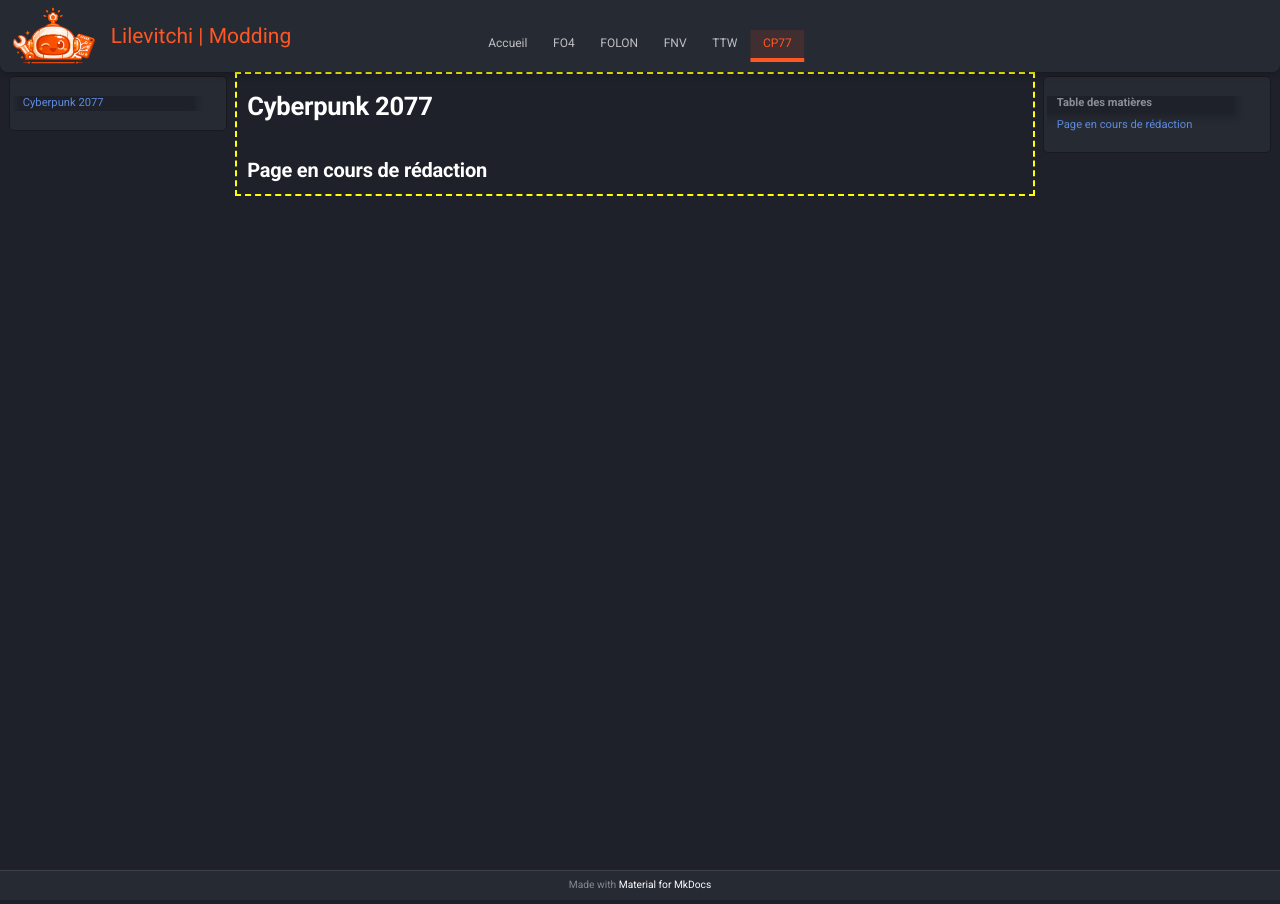
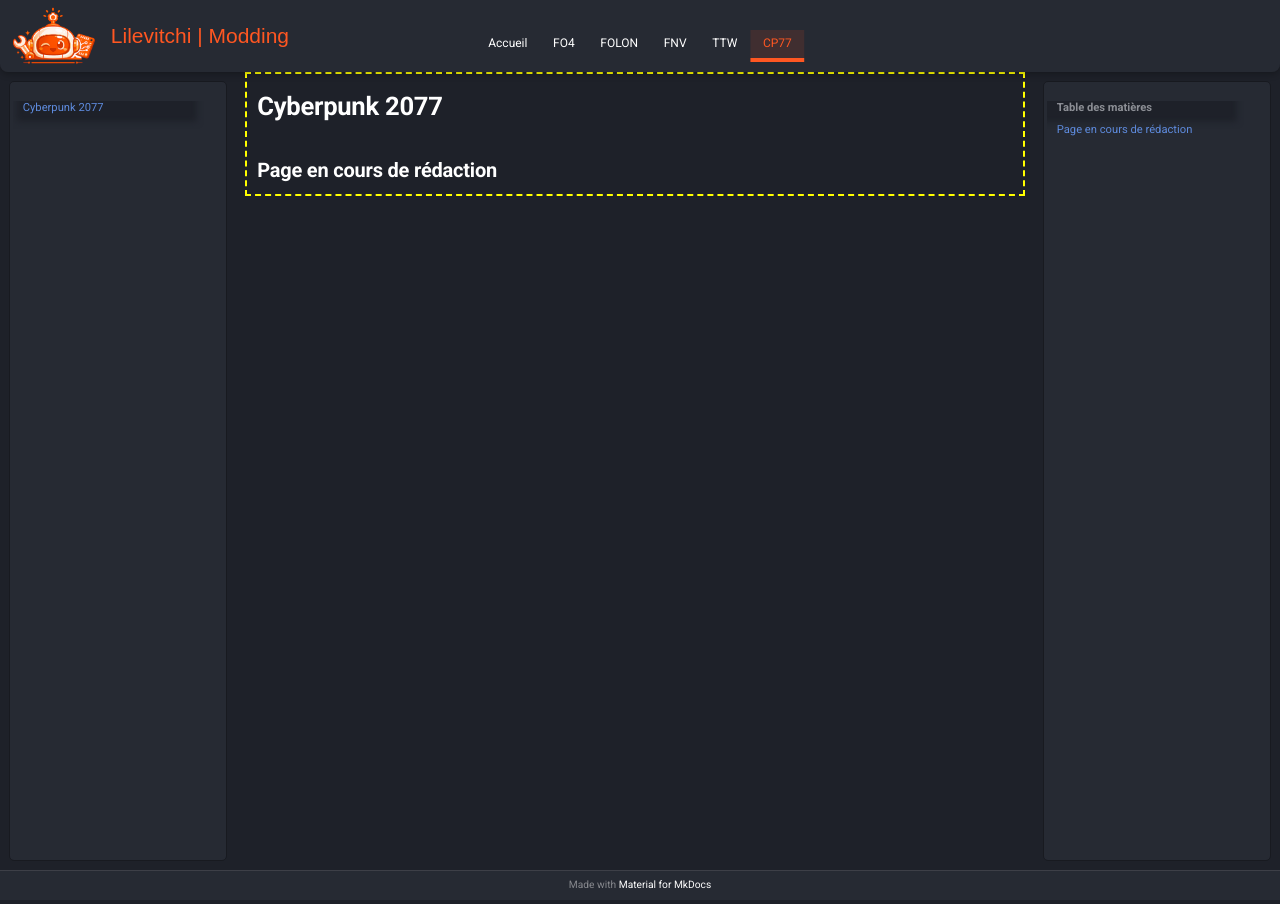
Before and after one commit to Lilevitchi/lilevitchi.github.io, an MkDocs documentation site: the page built from docs/cyberpunk/index.md, in a window 1280 px wide. Built offline with MkDocs 1.6.1 and Material for MkDocs 9.7.7, drawn with Linux system fonts in a browser that asks for light colours.

Commit message:
Update extra.css

```diff
--- a/docs/stylesheets/extra.css
+++ b/docs/stylesheets/extra.css
@@ -20,14 +20,11 @@
   --header-height: 72px;
   --footer-height: 30px;
 
-  /* Sidebar sizing*/
   --sidebar-width-primary: 216px;
   --sidebar-width-secondary: 226px;
   --sidebar-gap: 10px;
-  --sidebar-footer-offset: 0px;
+  --sidebar-footer-offset: 10px;
   --header-visual-offset: 10px;
-
-  /* Content sizing */
   --content-max-width: 87.5rem;     /* 1400px */
   --grid-max-width: 95%;
 
@@ -84,25 +81,24 @@
   font-size: 16px;
 }
 
-html,
-body {
+html, body {
   height: 100%;
 }
 
 [data-md-color-scheme] body {
   margin: 0;
-  min-height: 100svh;
-  display: flex;
-  flex-direction: column;
-
   background-color: var(--bg-page);
   color: #fff;
   font-family: var(--font-main);
   font-size: var(--font-base-size);
   font-weight: 400;
+  min-height: 100svh;
+
+  /* AJOUTEZ CES LIGNES */
+  display: flex;
+  flex-direction: column;
 }
 
-/* Scrollbars */
 * {
   scrollbar-width: thin;
   scrollbar-color: rgba(255,255,255,0.5) transparent;
@@ -117,8 +113,8 @@
   position: fixed;
   top: 0;
   inset-inline: 0;
+
   height: var(--header-height);
-
   background: var(--bg-surface);
   z-index: var(--z-header);
 
@@ -148,10 +144,9 @@
 /* Logo */
 [data-md-color-scheme] .md-logo img {
   height: 60px;
+  width: auto;
+  display: block;
   transition: transform 187ms ease;
-
-  /*width: auto;
-  display: block;*/
 }
 
 /* Logo Hover */
@@ -168,11 +163,10 @@
 
 /* Texte du titre */
 [data-md-color-scheme] .md-header__title .md-ellipsis {
+  font-family: Arial, Helvetica, sans-serif;
   color: var(--accent);
   font-size: var(--font-h1-size);
   font-weight: 400;
-
-  /*font-family: Arial, Helvetica, sans-serif;*/
 }
 
 /* ============================================================
@@ -192,14 +186,12 @@
 
 /* Barre des tabs */
 [data-md-color-scheme] .md-tabs {
+  position: sticky;
   display: flex;
   justify-content: center;
+  width: 100%;
   height: 100%;
   background: transparent;
-
-  /*width: 100%;
-  position: sticky;
-  justify-content: center;*/
 }
 
 /* Liste des onglets */
@@ -207,10 +199,9 @@
   display: flex;
   align-items: center;
   height: 100%;
+  gap: 0;
   padding: 0;
   margin: 0;
-
-  /*gap: 0;*/
 }
 
 /* Item = Source de l'espace */
@@ -225,18 +216,16 @@
   color: #fff;
   padding: 0.4rem 0.8rem;
   font-size: var(--font-h3-size);
+  opacity: 1;
   border-bottom: 4px solid transparent;
   transition: var(--transition);
-
-  /*opacity: 1;*/
 }
 
 /* Onglet — survol (hover) */
 [data-md-color-scheme] .md-tabs__link:hover {
   color: var(--accent);
+  opacity: 1;
   background-color: var(--tab-bg-hover);
-
-  /*opacity: 1;*/
 }
 
 /* Onglet — état actif */
@@ -244,18 +233,16 @@
 .md-tabs__item--active
 .md-tabs__link {
   color: var(--accent);
+  opacity: 1;
   background-color: var(--tab-bg-active);
   border-bottom-color: var(--accent);
-
-  /*opacity: 1;*/
 }
 
 /* Texte long */
 .md-tabs__link::before {
   content: attr(data-full);
-
-  /*white-space: nowrap;
-  display: inline-block;*/
+  white-space: nowrap;
+  display: inline-block;
 }
 
 /* Texte court */
@@ -279,21 +266,22 @@
 /* Main container */
 [data-md-color-scheme] .md-main {
   margin-top: var(--header-height);
-  flex: 1 0 auto;
+  /*min-height: 100%;
+
+  margin-top: var(--header-height);
+  min-height: calc(100vh - var(--header-height));*/
+
+  /* MODIFIEZ OU AJOUTEZ CECI */
+  flex: 1 0 auto; /* Force le contenu à s'étendre et pousser le footer */
   display: flex;
   flex-direction: column;
-
-  /*min-height: 100%;
-  margin-top: var(--header-height);
-  min-height: calc(100vh - var(--header-height));*/
 }
 
 /* Zone centrale */
 [data-md-color-scheme] .md-main__inner {
+  display: block;
   max-width: none;
   margin: 0;
-
-  /*display: block;*/
 }
 
 /* ============================================================
@@ -302,6 +290,9 @@
 
 /* Zone de contenu centrale */
 [data-md-color-scheme] .md-content {
+  margin-left: calc(var(--sidebar-width-primary) + var(--sidebar-gap));
+  margin-right: calc(var(--sidebar-width-secondary) + var(--sidebar-gap));
+  padding: 0;
   min-width: 0;
 }
 
@@ -323,8 +314,7 @@
     border-radius: var(--radius-md);
     margin-bottom: 8px;
     border: 1px solid rgba(255, 255, 255, 0.05);
-
-    /*width: 100%;*/
+    width: 100%;
 }
 
 [data-md-color-scheme] .floating-title {
@@ -338,20 +328,26 @@
 
 /* Sidebars */
 [data-md-color-scheme] .md-sidebar {
-  position: sticky;
+  position: fixed;
 
   top: calc(
     var(--header-height)
     + var(--header-visual-offset)
-  );
+  ) !important;
 
-  height: auto;
-  max-height: calc(100vh - var(--header-height) - var(--header-visual-offset));
+  bottom: 10px;
+
+  height: calc(100vh - var(--header-height) - var(--sidebar-footer-offset) - var(--header-visual-offset)) !important;
+
+  /*height: auto;*/
+  display: flex;
+  flex-direction: column;
 
   background: var(--bg-surface);
   border-radius: var(--radius-sm);
   outline: 1px solid rgba(0,0,0,0.2);
 
+  transform: none !important;
   overflow: hidden;
   z-index: var(--z-sidebar);
 
@@ -370,12 +366,13 @@
 [data-md-color-scheme] .md-sidebar--secondary {
   right: var(--sidebar-gap);
   width: var(--sidebar-width-secondary);
+  display: block !important;
 }
 
-/*
 [data-md-color-scheme] .md-sidebar__scrollwrap {
   flex: 1;
   min-height: 0;
+  height: 100% !important;
 }
 
 [data-md-color-scheme] .md-sidebar__inner {
@@ -383,15 +380,17 @@
   overflow-y: auto;
 }
 
+/* Never allow double scroll */
 [data-md-color-scheme] .md-main,
 [data-md-color-scheme] .md-content,
 [data-md-color-scheme] .md-main__inner {
   overflow: visible;
 }
 
+/* Sidebars must never scroll independently */
 [data-md-color-scheme] .md-sidebar {
   overscroll-behavior: none;
-}*/
+}
 
 /* ============================================================
    7. TYPOGRAPHIE & CONTENU
@@ -404,13 +403,12 @@
   font-weight: 700;
 }
 
-
-/*[data-md-color-scheme] .md-typeset p {
+[data-md-color-scheme] .md-typeset p {
   text-align: left;
   max-width: 100%;
   opacity: 1;
   color: var(--white);
-}*/
+}
 
 [data-md-color-scheme] .md-typeset a:not(.kofi-button) {
   color: #fff;
@@ -513,13 +511,15 @@
 [data-md-color-scheme] .md-footer {
   height: var(--footer-height);
   background: var(--bg-surface);
+
   border-top: 1px solid rgba(255,255,255,0.1);
 
   display: flex;
   align-items: center;
   justify-content: center;
 
-  flex-shrink: 0;
+  /* AJOUTEZ CECI POUR PLUS DE SÉCURITÉ */
+  flex-shrink: 0; /* Empêche le footer de s'écraser */
   margin-top: auto;
 }
 
```
